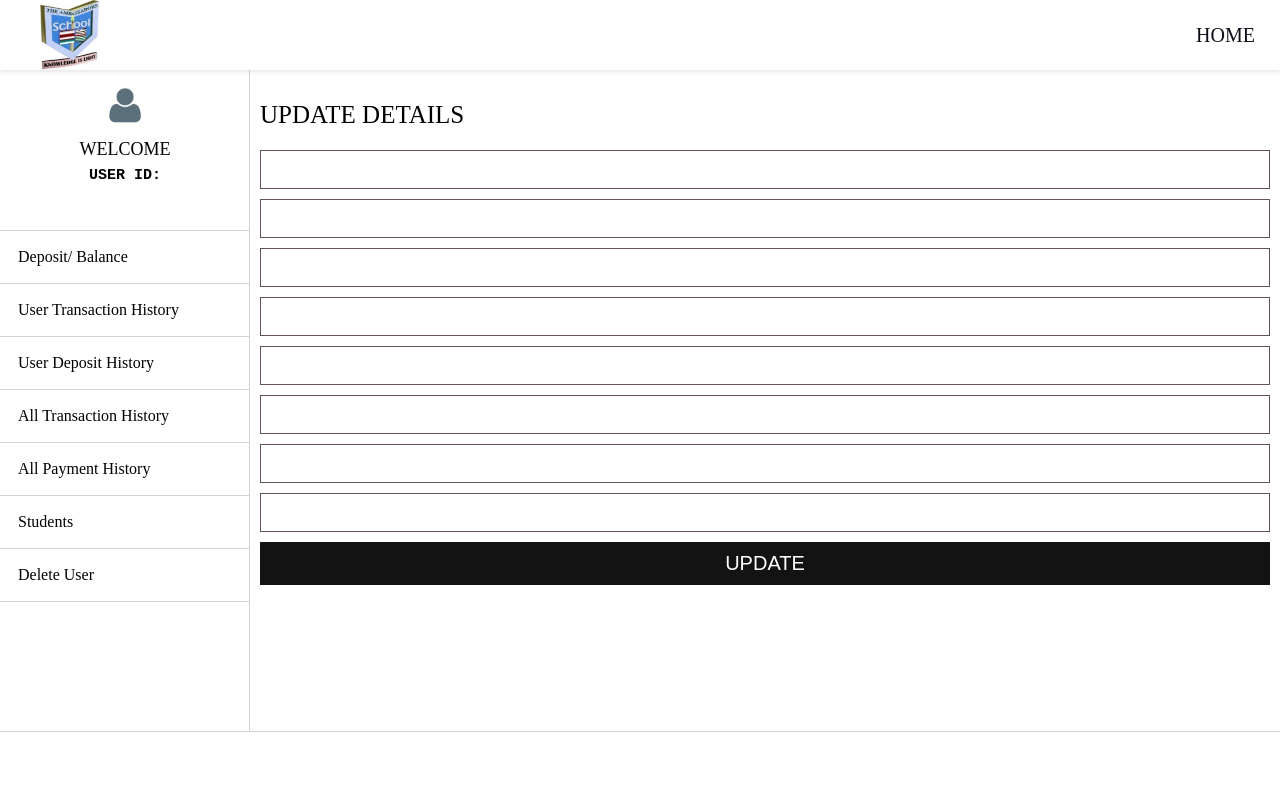
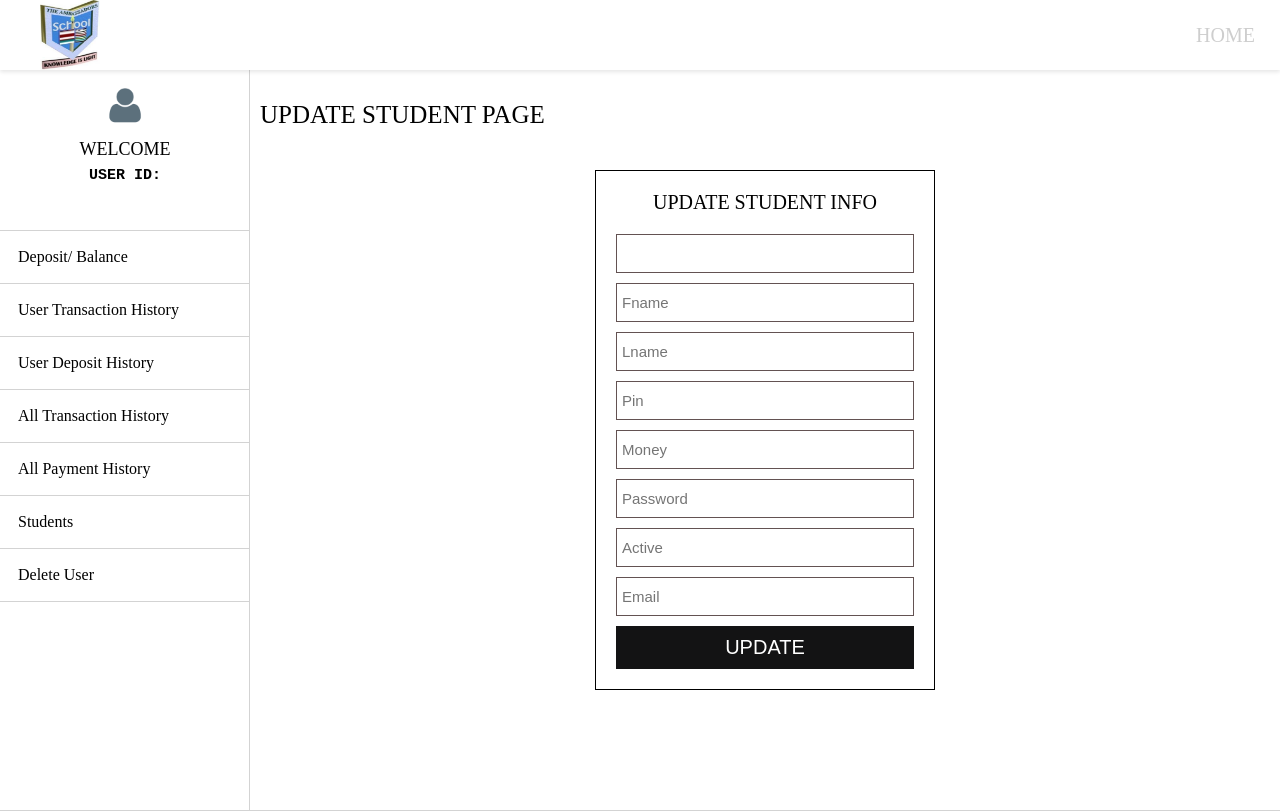
Before and after one commit to OluDominic/tac-pay, a React (Create React App) app: page /updateuser/1 in a window 1280 px wide. Built offline with nearby package versions, Linux system fonts and the light colour scheme; no server answers; what react-alert-template-basic would draw is missing.

Commit message:
Update users cont'd

```diff
--- a/src/components/deposit/index.js
+++ b/src/components/deposit/index.js
@@ -173,7 +173,8 @@ const Deposit =(props)=> {
                     <Button onClick={fetchUserBal} type="submit">
                         Submit
                     </Button>
-                    <h2>Balance is <Naira>{fetchBalance.money}</Naira></h2>
+                    <br />
+                    <h3>{fetchBalance.fname} {fetchBalance.lname} Balance is <Naira>{fetchBalance.money}</Naira></h3>
                     </form>
 
                 </FormWrapper>
--- a/src/components/header/index.scss
+++ b/src/components/header/index.scss
@@ -52,7 +52,7 @@
 
                 a {
                     font-size: 20px;
-                    color: rgb(14, 14, 26);
+                    color: rgb(206, 206, 206);
                     text-decoration: none;
                     text-transform: uppercase;
                     cursor: pointer;
--- a/src/components/registration/index.js
+++ b/src/components/registration/index.js
@@ -41,7 +41,7 @@ const Registration =(props)=> {
     }
 
     let oldlist = students.map(students => {
-        return {tagid: students.tagid, firstName: students.fname,
+        return {tagid: students.tagid, firstName: students.fname, total: students.transactionno,
             surName: students.lname, pin: students.pin, money: students.money,
             password: students.password, active: students.active, email: students.email};
     });
@@ -56,16 +56,16 @@ const Registration =(props)=> {
       });
 
       const stylesHead = {
-        fontSize: '19px',
+        fontSize: '15px',
         cursor: 'pointer',
         width: '15%',
-        fontWeight: '500',
+        fontWeight: 'bold',
         textTransform: 'uppercase',
         padding: '4px 4px'
       };
 
       const stylesBody = {
-        fontSize: '15px',
+        fontSize: '13px',
         cursor: 'pointer',
         width: '15%',
         fontWeight: '400',
@@ -157,7 +157,7 @@ const Registration =(props)=> {
                     buttonText="Download as XLS"/>
                 </span>
             </div>
-            <div style={{display: 'none'}}>
+            <div >
                 <FormInput
                 name="search"
                 value={search}
@@ -165,9 +165,8 @@ const Registration =(props)=> {
                 handleChange={e => {
                     if (e.target.value) {
                         const filteredTeams = students.filter(students => {
-                          return students.tagid.includes(e.target.value) || students.fname.toLowerCase().includes(e.target.value.toLowerCase()) ||
-                          students.lname.toLowerCase().includes(e.target.value.toLowerCase()) ||
-                          students.pin.includes(e.target.value.toLowerCase())
+                          return students.fname.toLowerCase().includes(e.target.value.toLowerCase()) ||
+                          students.lname.toLowerCase().includes(e.target.value.toLowerCase())
                         });
                         setStudents(filteredTeams);
                       } else {
@@ -298,7 +297,7 @@ const Registration =(props)=> {
                                 <TableCell style={stylesHead}>Firstname</TableCell>
                                 <TableCell style={stylesHead}>Lastname</TableCell>
                                 <TableCell style={stylesHead}>Pin</TableCell>
-                                <TableCell style={stylesHead}>Total Transactions</TableCell>
+                                <TableCell style={stylesHead}>Total Trans</TableCell>
                                 <TableCell style={stylesHead}>Balance</TableCell>
                                 <TableCell style={stylesHead}>Password</TableCell>
                                 <TableCell style={stylesHead}>Active</TableCell>
@@ -310,7 +309,7 @@ const Registration =(props)=> {
                             {students.map((data, i) => {
                              return (
                                 <TableRow key={i}>
-                                    <TableCell style={stylesBody}>{i + 1}</TableCell>
+                                    <TableCell style={stylesBody}>{data.id}</TableCell>
                                     <TableCell style={stylesBody}>{data.tagid}</TableCell>
                                     <TableCell style={stylesBody}>{data.fname}</TableCell>
                                     <TableCell style={stylesBody}>{data.lname}</TableCell>
@@ -320,14 +319,12 @@ const Registration =(props)=> {
                                     <TableCell style={stylesBody}>{data.password}</TableCell>
                                     <TableCell style={stylesBody}>{data.active}</TableCell>
                                     <TableCell style={stylesBody}>{data.email}</TableCell>
-                                    <TableCell style={stylesBody}><div>
+                                    <TableCell style={stylesBody}><div className="update">
                                         <ul>
-                                            <li>
-                                                <Link onClick={()=> {
-                                                    handleClick(data.id)
-                                                }}>
-                                                    Update
-                                                </Link>
+                                            <li onClick={()=> {
+                                                handleClick(data.id)
+                                            }}>
+                                                Update
                                             </li>
                                         </ul>
                                         </div></TableCell>
--- a/src/components/registration/index.scss
+++ b/src/components/registration/index.scss
@@ -25,4 +25,28 @@
             }
         }
     }
+
+
 }
+
+.update {
+    ul, li {
+        list-style-type: none;
+        margin: 0;
+            padding: 0;
+
+        li {
+            display: inline-block;
+            list-style-type: none;
+
+            a {
+                font-size: 16px;
+                color: rgb(66, 179, 69);
+                text-decoration: none;
+                text-transform: uppercase;
+                cursor: pointer;
+                line-height: 1;
+            }
+        }
+    }
+}
--- a/src/components/updateUser/index.js
+++ b/src/components/updateUser/index.js
@@ -1,8 +1,11 @@
-import React, { useState } from 'react';
+import React, { useEffect, useState } from 'react';
 import Button from '../forms/Buttons';
 import FormInput from '../forms/FornInput/formInput';
 import axios from 'axios';
 import './index.scss';
+import { useParams } from 'react-router';
+import { APPCONFIG } from '../../config/config';
+import FormWrapper from '../formWrapper';
 
 const UpdateUser =()=> {
     const [tagid, setTagid] = useState('');
@@ -13,70 +16,125 @@ const UpdateUser =()=> {
     const [password, setPassword] = useState('');
     const [active, setActive] = useState('');
     const [email, setEmail] = useState('');
+    const [student, setStudent] = useState([])
 
     const handleSubmit =(e)=> {
         e.preventDefault();
+    }
+
+    let {id} = useParams();
+
+    useEffect(()=> {
+        fetchUser()
+    },[])
+
+    const fetchUser =()=> {
+
+        const headers = {
+            'Content-Type': 'application/json',
+            Authorization : 'Bearer 111',
+            'Access-Control-Allow-Origin' : '*'
+        }
+        console.log(student.id)
+        axios.get(`${APPCONFIG.appapi}/fetchstudent/${id}`, {
+            headers
+        })
+        .then((data, response)=> {
+            setStudent(data.data[0])
+        })
+        .catch((error)=> {
+            console.log(error)
+        })
+    }
+
+    const headline= {
+        head: "Update Student Info"
+    }
+
+    const updateStudent=()=> {
+
+        axios.put(`http://localhost:8000/updateuser/${id}`, {
+            tagid: student.tagid,
+            fname: student.fname,
+            lname: student.lname,
+            pin: student.pin,
+            money: student.money,
+            password: student.password,
+            active: student.active,
+            email: student.email
+        });
     }
 
 
 
     return (
         <div>
-            <h1>Update Details</h1>
+            <h1>Update Student Page</h1>
             <div>
+                <FormWrapper {...headline}>
                 <form onSubmit={handleSubmit}>
                     <FormInput
                     name="tagid"
                     type="text"
-                    value={tagid}
+                    value={student.tagid}
                     handleChange={e => setTagid(e.target.value)}
                     />
                     <FormInput
                     name="firstname"
                     type="text"
-                    value={firstName}
+                    placeholder="Fname"
+                    value={student.fname}
                     handleChange={e => setFirstName(e.target.value)}
                     />
                     <FormInput
                     name="surname"
                     type="text"
-                    value={surName}
+                    placeholder="Lname"
+                    value={student.lname}
                     handleChange={e => setSurname(e.target.value)}
                     />
                     <FormInput
                     name="pin"
                     type="text"
-                    value={pin}
+                    placeholder="Pin"
+                    value={student.pin}
                     handleChange={e => setPin(e.target.value)}
                     />
                     <FormInput
                     name="amount"
                     type="text"
-                    value={amount}
+                    placeholder="Money"
+                    value={student.money}
                     handleChange={e => setAmount(e.target.value)}
                     />
                     <FormInput
                     name="password"
                     type="text"
-                    value={password}
+                    placeholder="Password"
+                    value={student.password}
                     handleChange={e => setPassword(e.target.value)}
                     />
                     <FormInput
                     name="active"
                     type="text"
-                    value={active}
+                    placeholder="Active"
+                    value={student.active}
                     handleChange={e => setActive(e.target.value)}
                     />
                     <FormInput
                     name="email"
                     type="text"
-                    value={email}
+                    placeholder="Email"
+                    value={student.email}
                     handleChange={e => setEmail(e.target.value)}
                     />
-                    <Button type="submit">
+                    <Button type="submit" onClick={()=> {
+                        updateStudent(student.id)
+                    }}>
                         Update
                     </Button>
                 </form>
+                </FormWrapper>
             </div>
         </div>
     );
```
Also changed, not shown: 1 other file (tests, documents, lock files or other folders).
